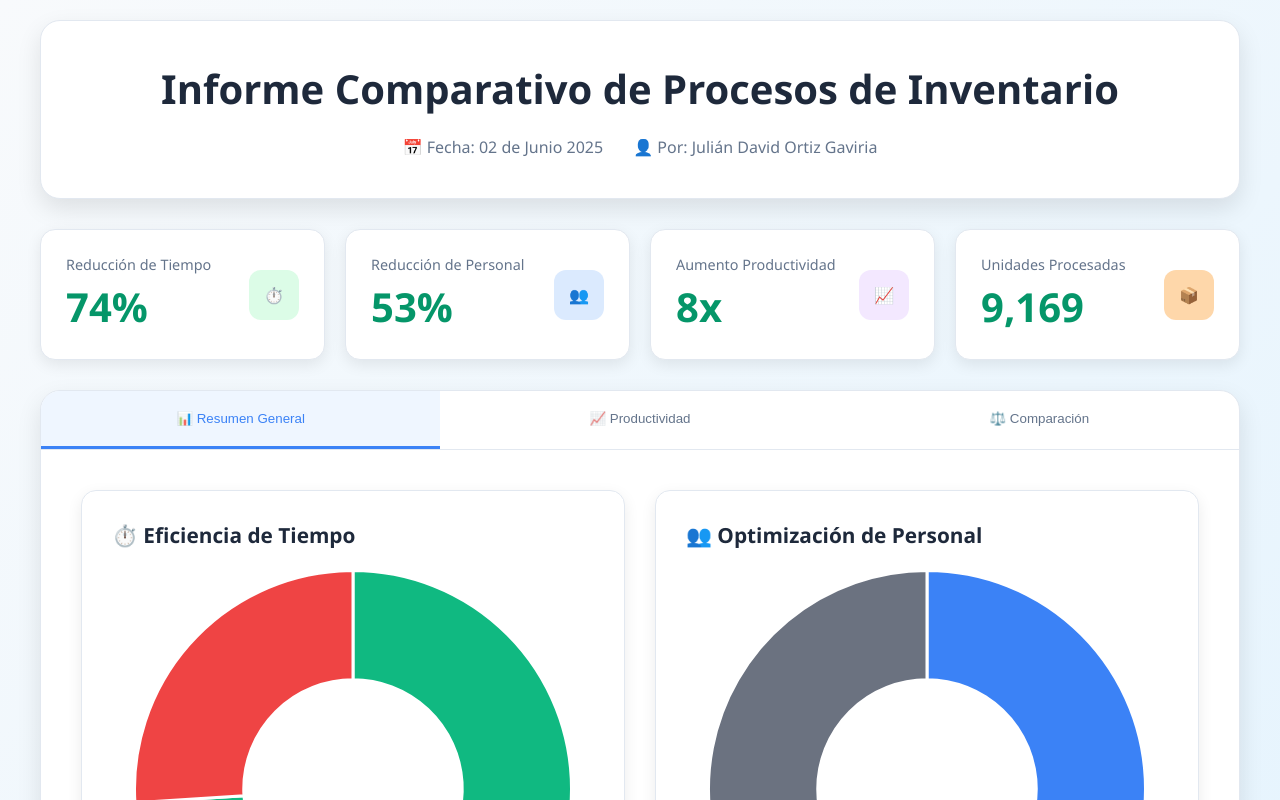
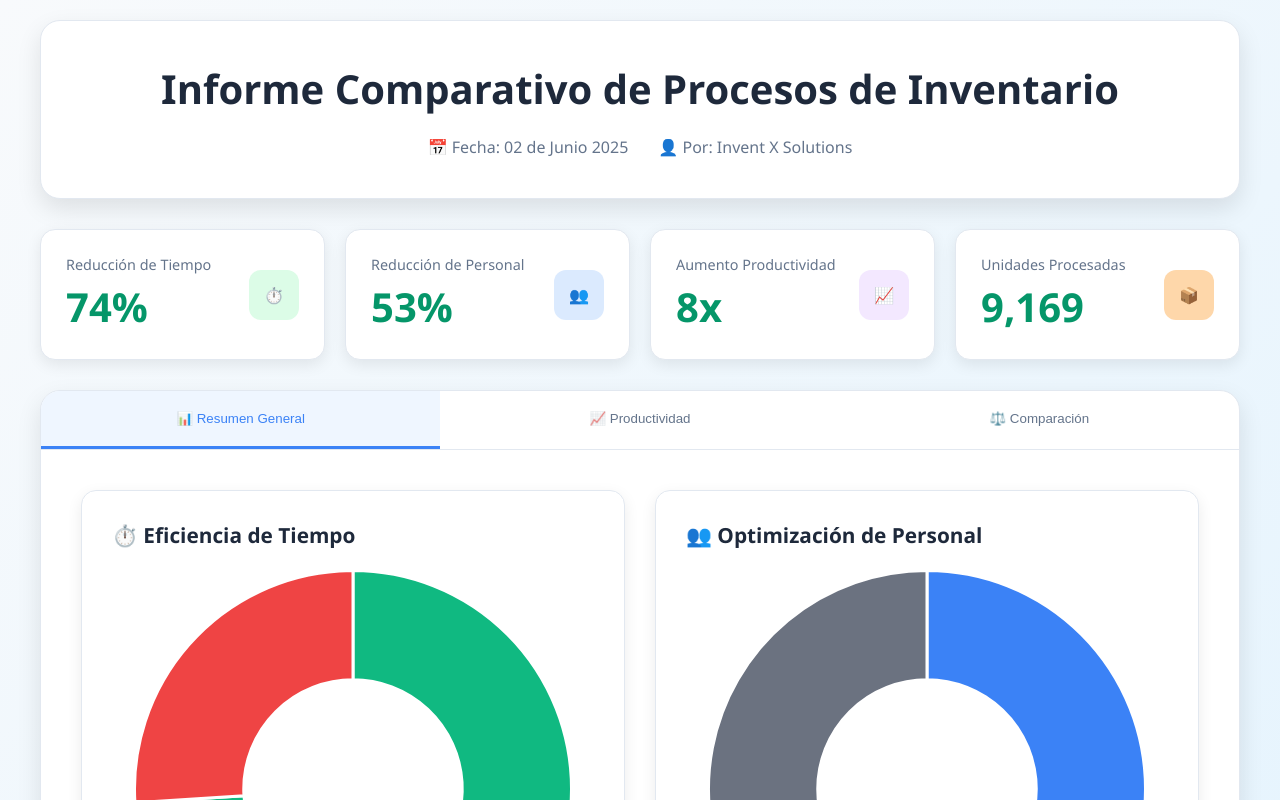
Before and after one commit to inventXsolutions/Reporte-de-Inventario-, a plain HTML site: page index.html in a window 1280 px wide. Shown: the top 800 px of the page. Drawn offline with nearby package versions, Linux system fonts and the light colour scheme.

Commit message:
Update index.html

```diff
--- a/index.html
+++ b/index.html
@@ -288,7 +288,7 @@
             <h1>Informe Comparativo de Procesos de Inventario</h1>
             <div class="header-info">
                 <div>📅 Fecha: 02 de Junio 2025</div>
-                <div>👤 Por: Julián David Ortiz Gaviria</div>
+                <div>👤 Por: Invent X Solutions </div>
             </div>
         </div>
 
```
